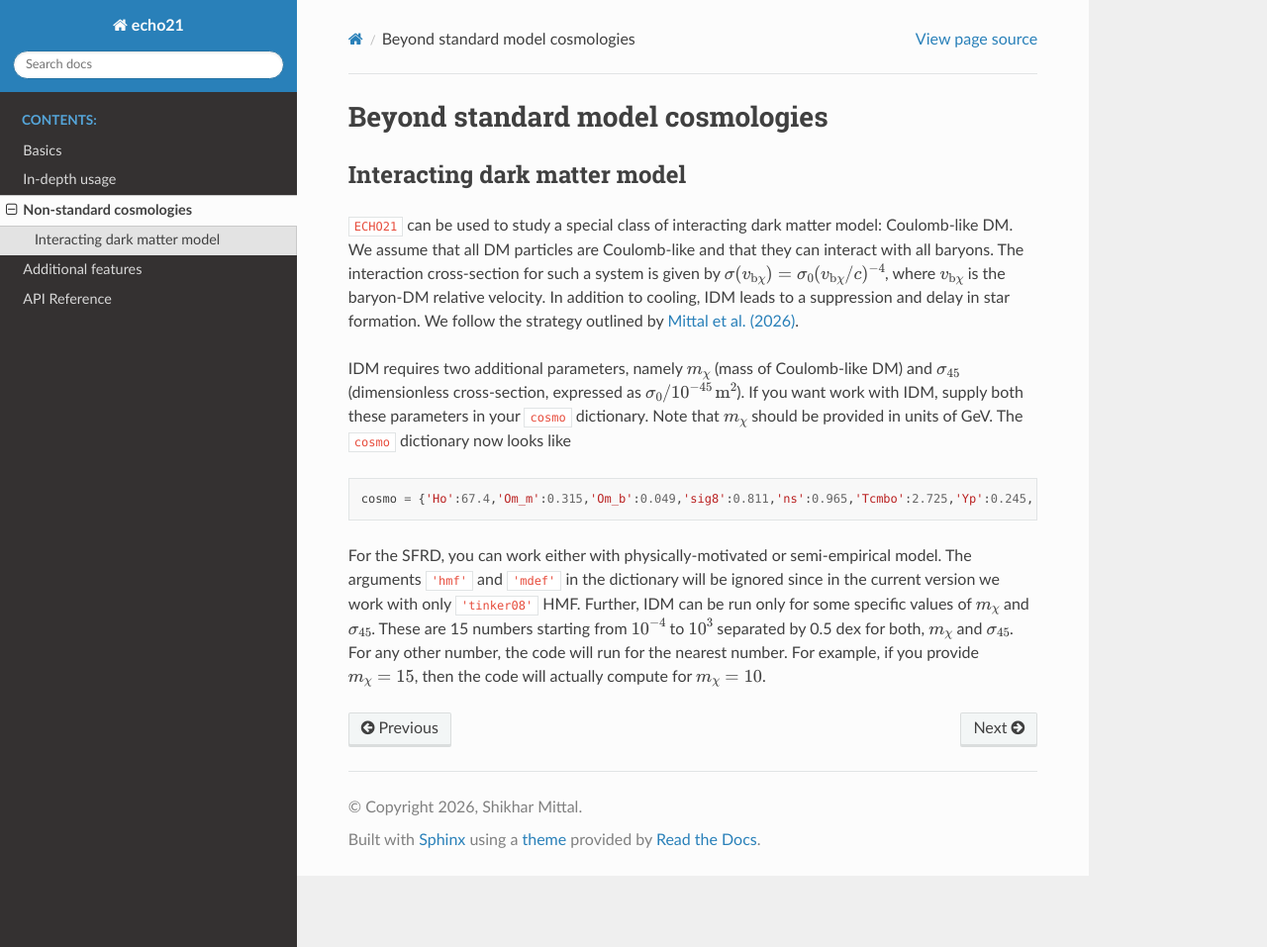
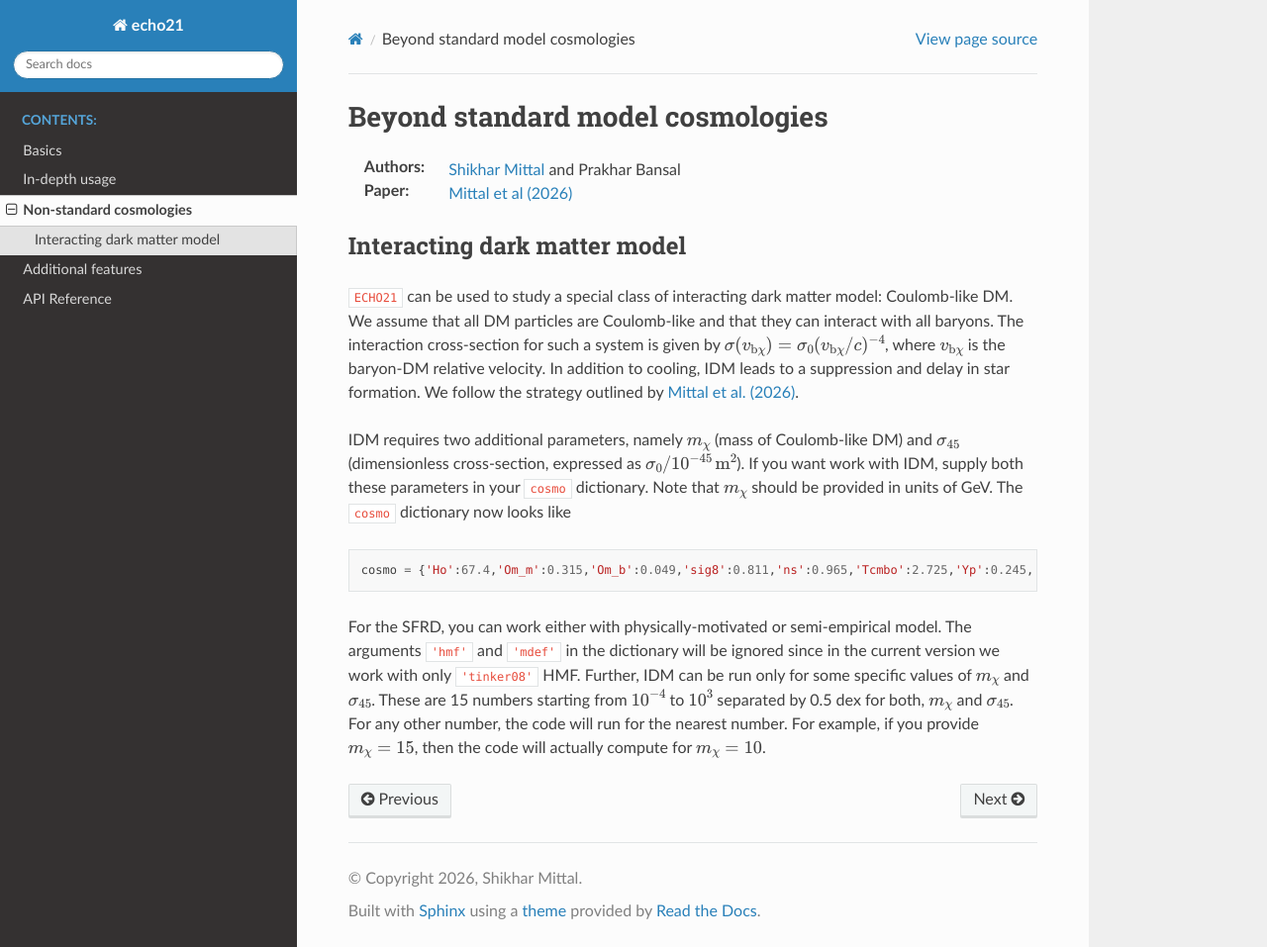
Before and after one commit to shikharmittal04/echo21, a Sphinx documentation site: the page built from docs/idm.rst, in a window 1280 px wide and 957 px high. Shown: the whole window at 99% size. Built offline with Sphinx 7.4.7 and the Read the Docs theme 3.1.0, drawn with Linux system fonts in a browser that asks for light colours.

Commit message:
Updaing author list

```diff
--- a/docs/idm.rst
+++ b/docs/idm.rst
@@ -1,6 +1,9 @@
 
 Beyond standard model cosmologies
 ---------------------------------
+
+:Authors: `Shikhar Mittal <https://sites.google.com/view/shikharmittal/home>`_ and Prakhar Bansal
+:Paper: `Mittal et al (2026) <https://arxiv.org/abs/2605.00991>`_
 
 Interacting dark matter model
 ^^^^^^^^^^^^^^^^^^^^^^^^^^^^^
```
